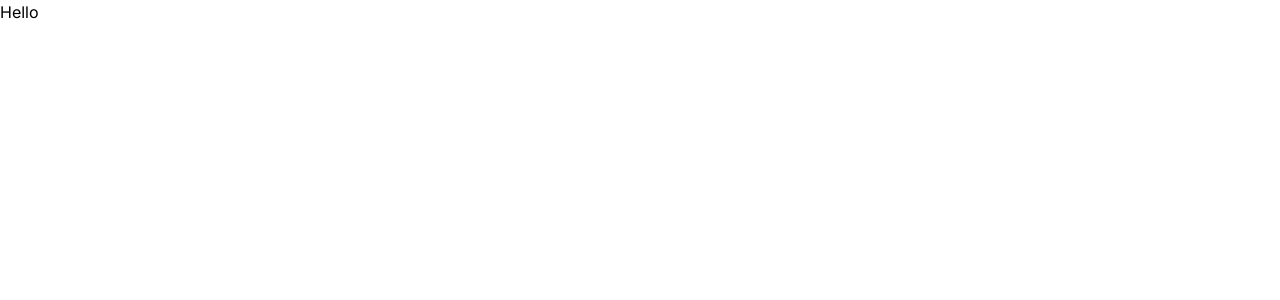
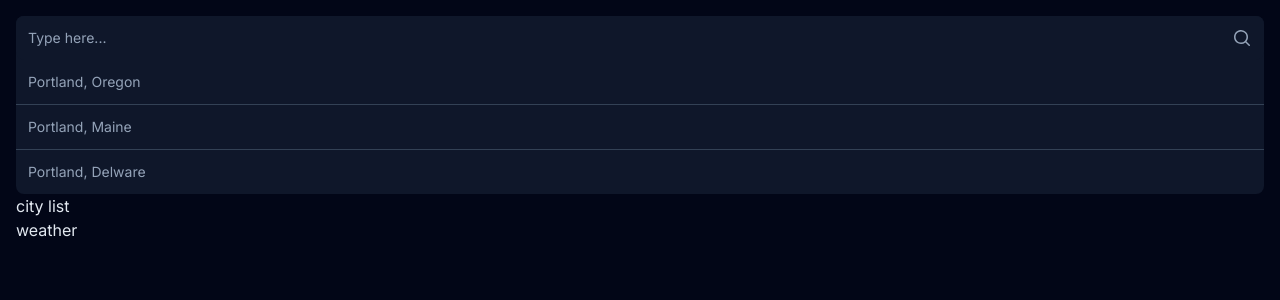
Before and after one commit to brendan-chess/weather-dashboard, a Next.js app: page / in a window 1280 px wide. Shown: the top 300 px of the page. Built offline with nearby package versions, Linux system fonts and the light colour scheme.

Commit message:
setup and search bar style

```diff
--- /dev/null
+++ b/app/CityList.tsx
@@ -0,0 +1,7 @@
+export default function CityList() {
+  return (
+    <div>
+      <p>city list</p>
+    </div>
+  );
+}
--- /dev/null
+++ b/app/CitySearchBar.tsx
@@ -0,0 +1,66 @@
+"use client";
+
+import { useState } from "react";
+
+type Result = {
+  id: string;
+  city: string;
+  state: string;
+};
+
+const sampleResults: Result[] = [
+  {
+    id: "1",
+    city: "Portland",
+    state: "Oregon",
+  },
+  {
+    id: "2",
+    city: "Portland",
+    state: "Maine",
+  },
+  {
+    id: "3",
+    city: "Portland",
+    state: "Delware",
+  },
+];
+
+export default function CitySearchBar() {
+  const [results, setResults] = useState<Result[]>(sampleResults);
+
+  return (
+    <div className="flex flex-col bg-slate-900 rounded-lg text-slate-400">
+      <input
+        type="text"
+        placeholder="Type here..."
+        className="bg-slate-900 placeholder-slate-400 rounded-lg text-sm p-3 focus:outline-none focus:border-sky-700 focus:ring-2 focus:ring-sky-700 relative"
+      />
+      <div className="absolute right-7 mt-3">
+        <svg
+          xmlns="http://www.w3.org/2000/svg"
+          viewBox="0 0 20 20"
+          fill="currentColor"
+          className="w-5 h-5"
+        >
+          <path
+            fillRule="evenodd"
+            d="M9 3.5a5.5 5.5 0 100 11 5.5 5.5 0 000-11zM2 9a7 7 0 1112.452 4.391l3.328 3.329a.75.75 0 11-1.06 1.06l-3.329-3.328A7 7 0 012 9z"
+            clipRule="evenodd"
+          />
+        </svg>
+      </div>
+      <div className="divide-y divide-slate-700">
+        {results.map((result: Result) => {
+          return (
+            <div key={result.id} className="text-sm p-3">
+              <p>
+                {result.city}, {result.state}
+              </p>
+            </div>
+          );
+        })}
+      </div>
+    </div>
+  );
+}
--- /dev/null
+++ b/app/CityWeather.tsx
@@ -0,0 +1,7 @@
+export default function CityWeather() {
+  return (
+    <div>
+      <p>weather</p>
+    </div>
+  );
+}
--- a/app/layout.tsx
+++ b/app/layout.tsx
@@ -1,21 +1,25 @@
-import './globals.css'
-import { Inter } from 'next/font/google'
+import "./globals.css";
+import { Inter } from "next/font/google";
 
-const inter = Inter({ subsets: ['latin'] })
+const inter = Inter({ subsets: ["latin"] });
 
 export const metadata = {
-  title: 'Create Next App',
-  description: 'Generated by create next app',
-}
+  title: "Create Next App",
+  description: "Generated by create next app",
+};
 
 export default function RootLayout({
   children,
 }: {
-  children: React.ReactNode
+  children: React.ReactNode;
 }) {
   return (
     <html lang="en">
-      <body className={inter.className}>{children}</body>
+      <body className={inter.className}>
+        <div className="flex min-h-screen flex-col p-4 bg-slate-950 text-slate-200">
+          {children}
+        </div>
+      </body>
     </html>
-  )
+  );
 }
--- a/app/page.tsx
+++ b/app/page.tsx
@@ -1,7 +1,13 @@
+import CityList from "./CityList";
+import CitySearchBar from "./CitySearchBar";
+import CityWeather from "./CityWeather";
+
 export default function Page() {
   return (
-    <div>
-      <p>Hello</p>
-    </div>
+    <>
+      <CitySearchBar />
+      <CityList />
+      <CityWeather />
+    </>
   );
 }
```
